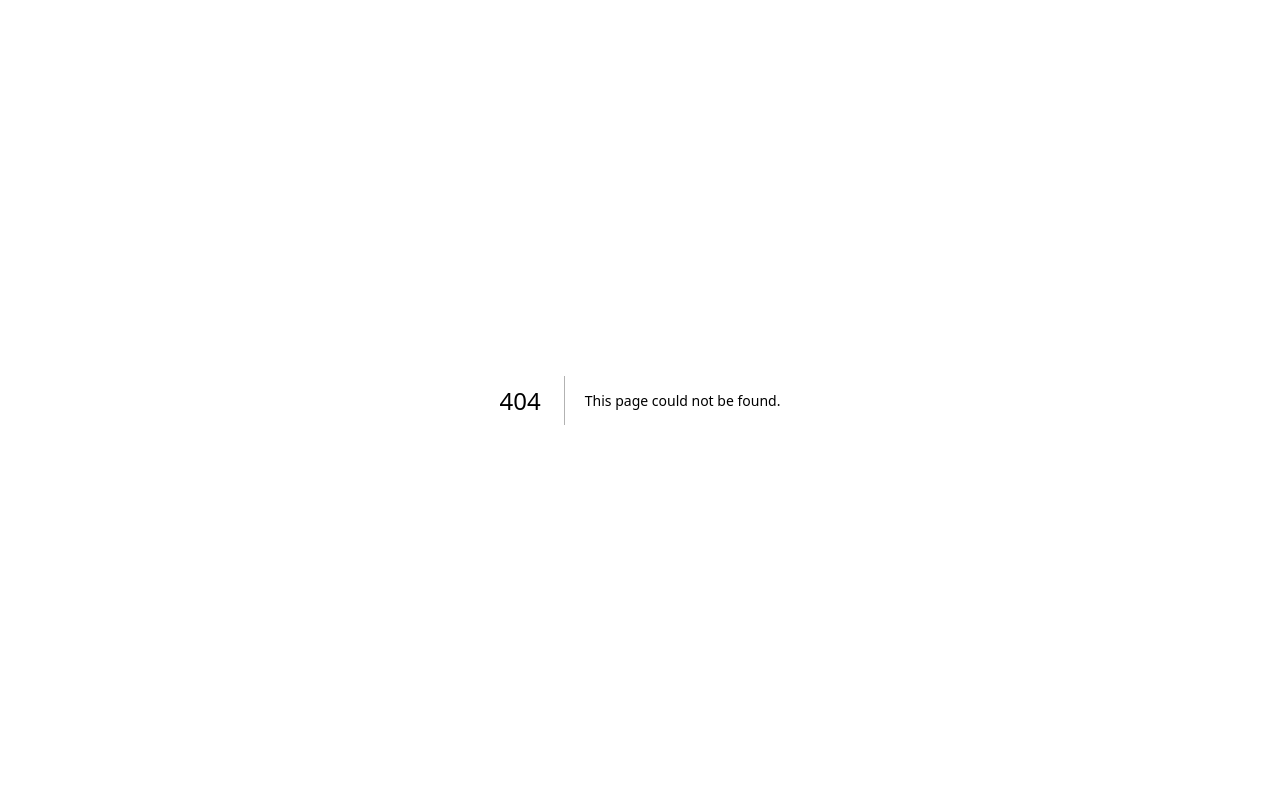
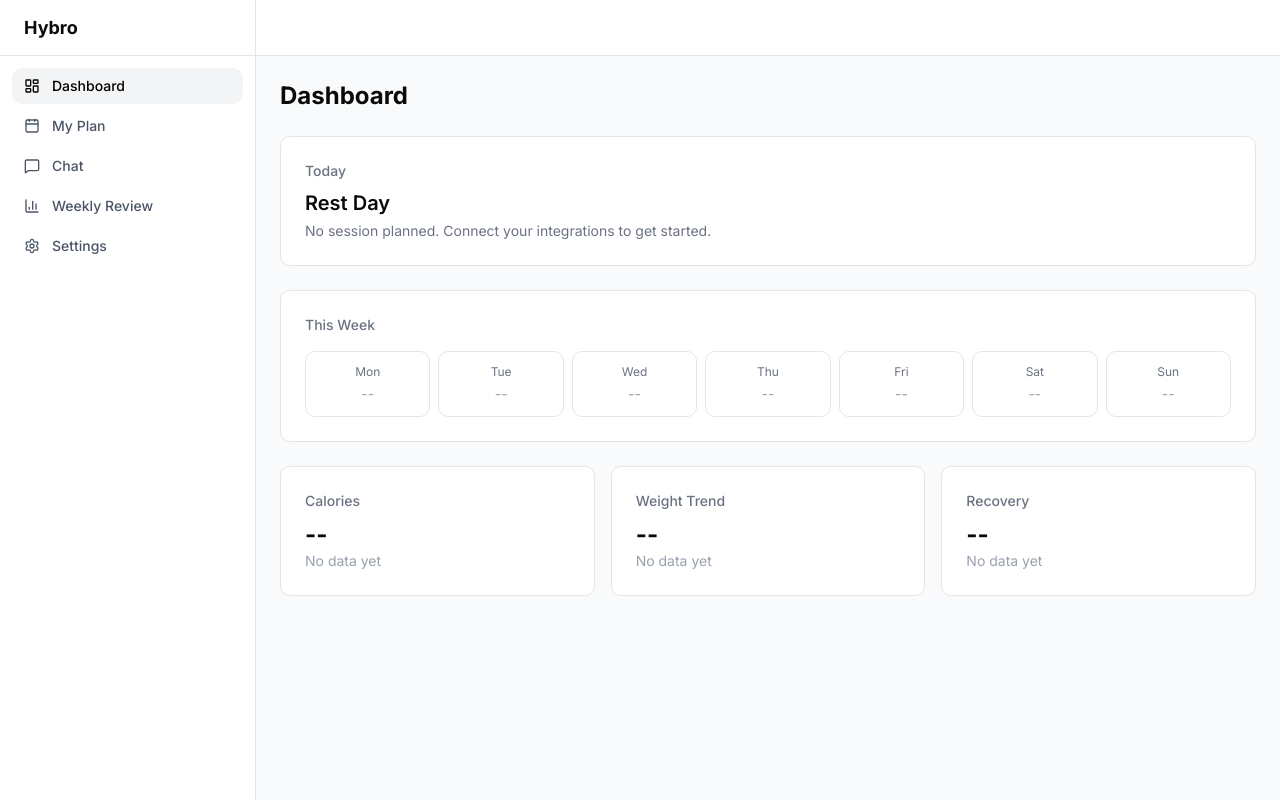
Before and after one commit to s21sharan/fitness-coach, a Next.js app: page /dashboard in a window 1280 px wide. Before the commit this address had no page. Built offline with nearby package versions, Linux system fonts and the light colour scheme; no server answers.

Commit message:
feat: add dashboard shell with placeholder pages

```diff
--- /dev/null
+++ b/src/app/dashboard/chat/page.tsx
@@ -0,0 +1,11 @@
+export default function ChatPage() {
+  return (
+    <div>
+      <h1 className="text-2xl font-bold">Chat with Coach</h1>
+      <p className="mt-2 text-gray-500">
+        Your AI coach will be available after you connect at least one
+        integration.
+      </p>
+    </div>
+  );
+}
--- /dev/null
+++ b/src/app/dashboard/page.tsx
@@ -0,0 +1,55 @@
+import { auth } from "@clerk/nextjs/server";
+
+export default async function DashboardPage() {
+  const { userId } = await auth();
+
+  return (
+    <div className="space-y-6">
+      <h1 className="text-2xl font-bold">Dashboard</h1>
+
+      {/* Today Card */}
+      <div className="rounded-lg border bg-white p-6">
+        <h2 className="text-sm font-medium text-gray-500">Today</h2>
+        <p className="mt-2 text-xl font-semibold">Rest Day</p>
+        <p className="mt-1 text-sm text-gray-500">
+          No session planned. Connect your integrations to get started.
+        </p>
+      </div>
+
+      {/* This Week */}
+      <div className="rounded-lg border bg-white p-6">
+        <h2 className="text-sm font-medium text-gray-500">This Week</h2>
+        <div className="mt-4 grid grid-cols-7 gap-2">
+          {["Mon", "Tue", "Wed", "Thu", "Fri", "Sat", "Sun"].map((day) => (
+            <div
+              key={day}
+              className="flex flex-col items-center rounded-lg border p-3"
+            >
+              <span className="text-xs text-gray-500">{day}</span>
+              <span className="mt-1 text-sm text-gray-400">--</span>
+            </div>
+          ))}
+        </div>
+      </div>
+
+      {/* Quick Stats */}
+      <div className="grid grid-cols-3 gap-4">
+        <div className="rounded-lg border bg-white p-6">
+          <h3 className="text-sm font-medium text-gray-500">Calories</h3>
+          <p className="mt-2 text-2xl font-bold">--</p>
+          <p className="text-sm text-gray-400">No data yet</p>
+        </div>
+        <div className="rounded-lg border bg-white p-6">
+          <h3 className="text-sm font-medium text-gray-500">Weight Trend</h3>
+          <p className="mt-2 text-2xl font-bold">--</p>
+          <p className="text-sm text-gray-400">No data yet</p>
+        </div>
+        <div className="rounded-lg border bg-white p-6">
+          <h3 className="text-sm font-medium text-gray-500">Recovery</h3>
+          <p className="mt-2 text-2xl font-bold">--</p>
+          <p className="text-sm text-gray-400">No data yet</p>
+        </div>
+      </div>
+    </div>
+  );
+}
--- /dev/null
+++ b/src/app/dashboard/plan/page.tsx
@@ -0,0 +1,10 @@
+export default function PlanPage() {
+  return (
+    <div>
+      <h1 className="text-2xl font-bold">My Plan</h1>
+      <p className="mt-2 text-gray-500">
+        Complete onboarding to generate your training plan.
+      </p>
+    </div>
+  );
+}
--- /dev/null
+++ b/src/app/dashboard/review/page.tsx
@@ -0,0 +1,10 @@
+export default function ReviewPage() {
+  return (
+    <div>
+      <h1 className="text-2xl font-bold">Weekly Review</h1>
+      <p className="mt-2 text-gray-500">
+        Your first weekly review will appear after one week of training data.
+      </p>
+    </div>
+  );
+}
--- /dev/null
+++ b/src/app/dashboard/settings/page.tsx
@@ -0,0 +1,31 @@
+import { auth } from "@clerk/nextjs/server";
+
+export default async function SettingsPage() {
+  const { userId } = await auth();
+
+  return (
+    <div className="space-y-6">
+      <h1 className="text-2xl font-bold">Settings</h1>
+
+      <div className="rounded-lg border bg-white p-6">
+        <h2 className="text-lg font-semibold">Integrations</h2>
+        <p className="mt-1 text-sm text-gray-500">
+          Connect your fitness apps to get started.
+        </p>
+        <div className="mt-4 space-y-3">
+          {["MacroFactor", "Hevy", "Strava", "Garmin", "Google Calendar"].map(
+            (name) => (
+              <div
+                key={name}
+                className="flex items-center justify-between rounded-lg border p-4"
+              >
+                <span className="font-medium">{name}</span>
+                <span className="text-sm text-gray-400">Not connected</span>
+              </div>
+            )
+          )}
+        </div>
+      </div>
+    </div>
+  );
+}
```
